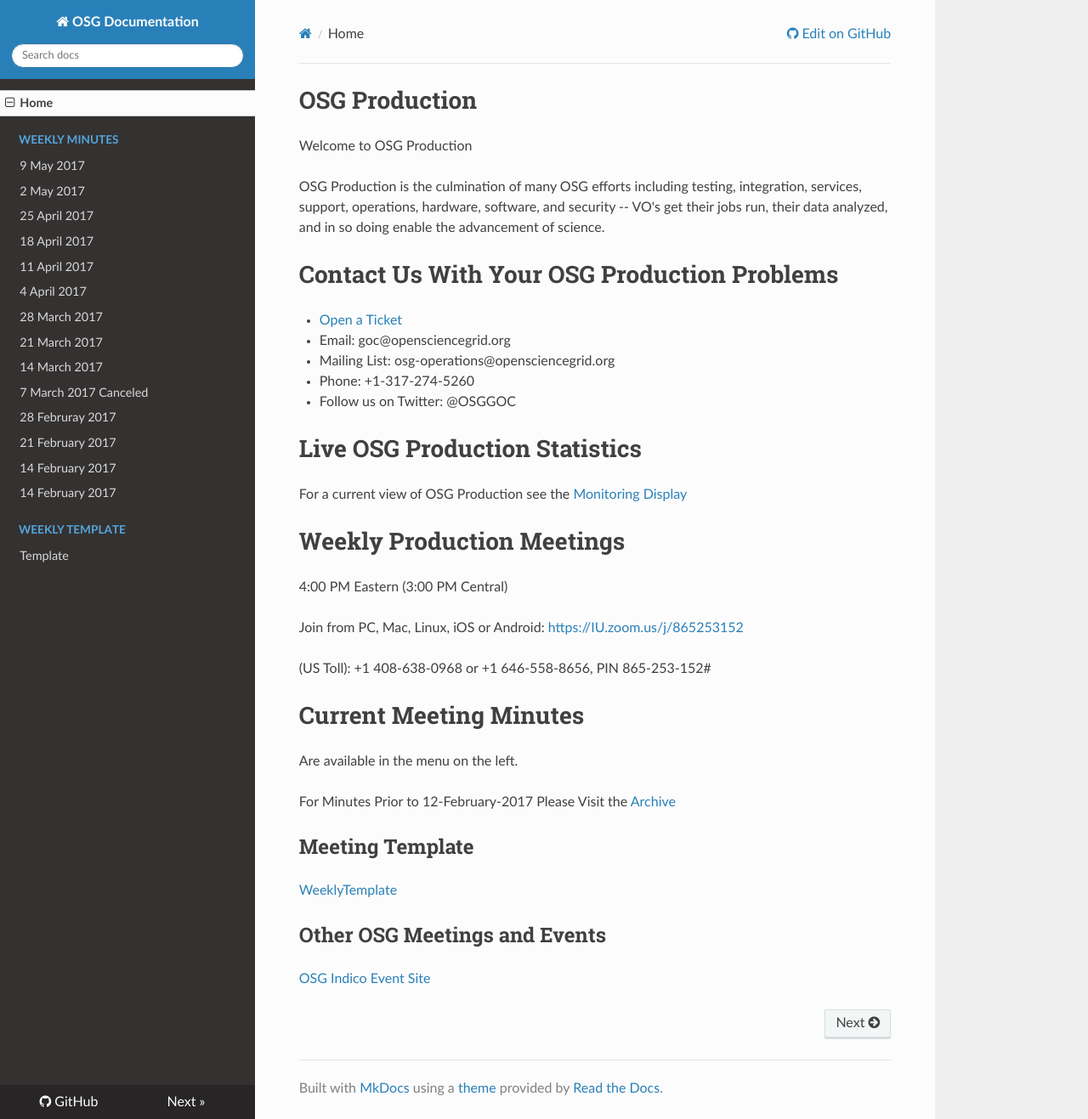
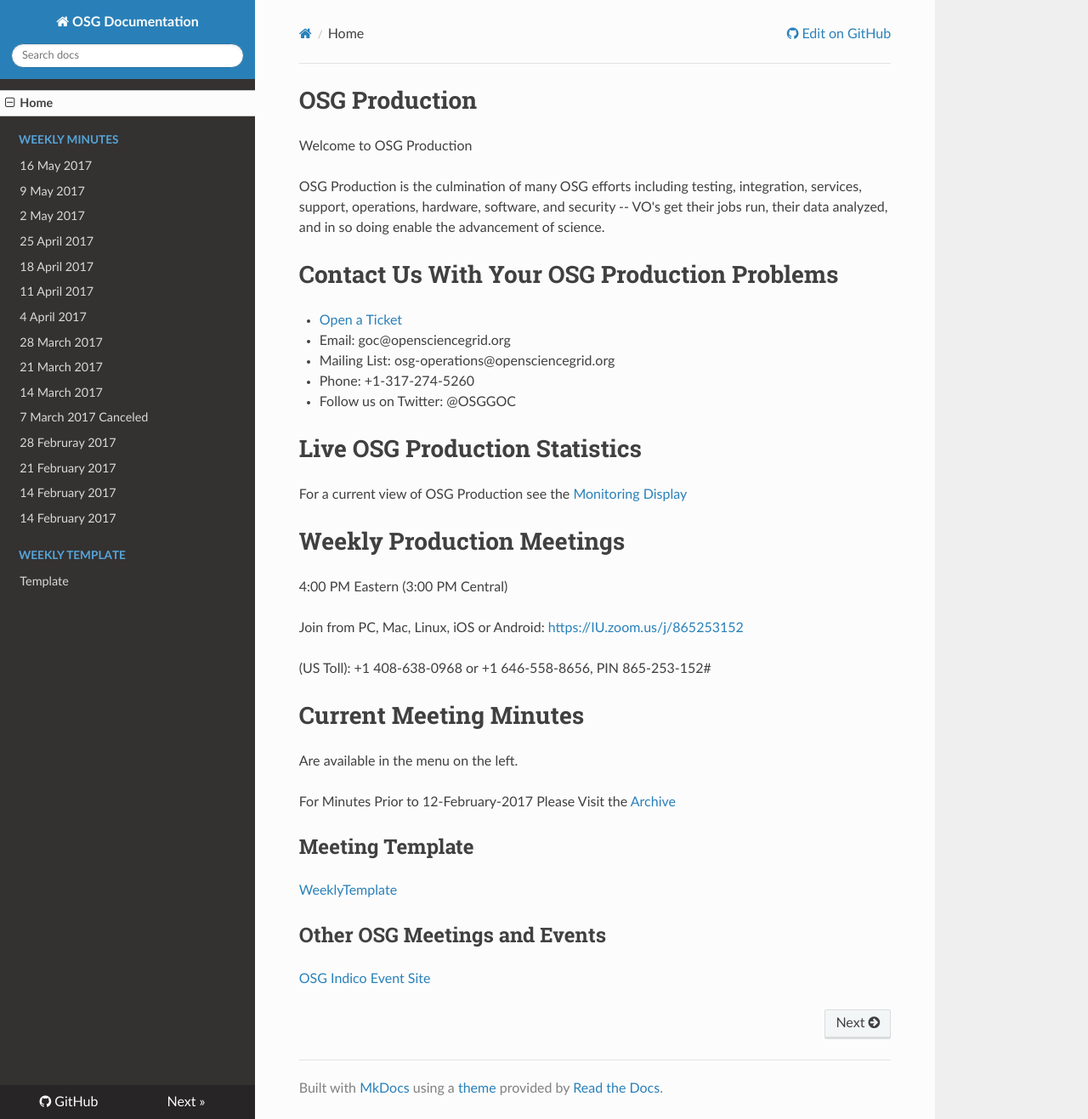
Before and after one commit to zsshah/production, an MkDocs documentation site: the page built from docs/index.md, in a window 1280 px wide and 1317 px high. Shown: the whole window at 85% size. Built offline with MkDocs 1.6.1, drawn with Linux system fonts in a browser that asks for light colours; nearby versions of some CDN libraries; old or Windows-style settings are respelled for this version of MkDocs.

Commit message:
Update mkdocs.yml

```diff
--- a/mkdocs.yml
+++ b/mkdocs.yml
@@ -9,6 +9,7 @@ extra_css:
 pages:
 - Home: 'index.md'
 - Weekly Minutes:
+  - '16 May 2017': 'WeeklyMinutes/16May2017.md'
   - '9 May 2017': 'WeeklyMinutes/09May2017.md'
   - '2 May 2017': 'WeeklyMinutes/02May2017.md'
   - '25 April 2017': 'WeeklyMinutes/25April2017.md'
```
